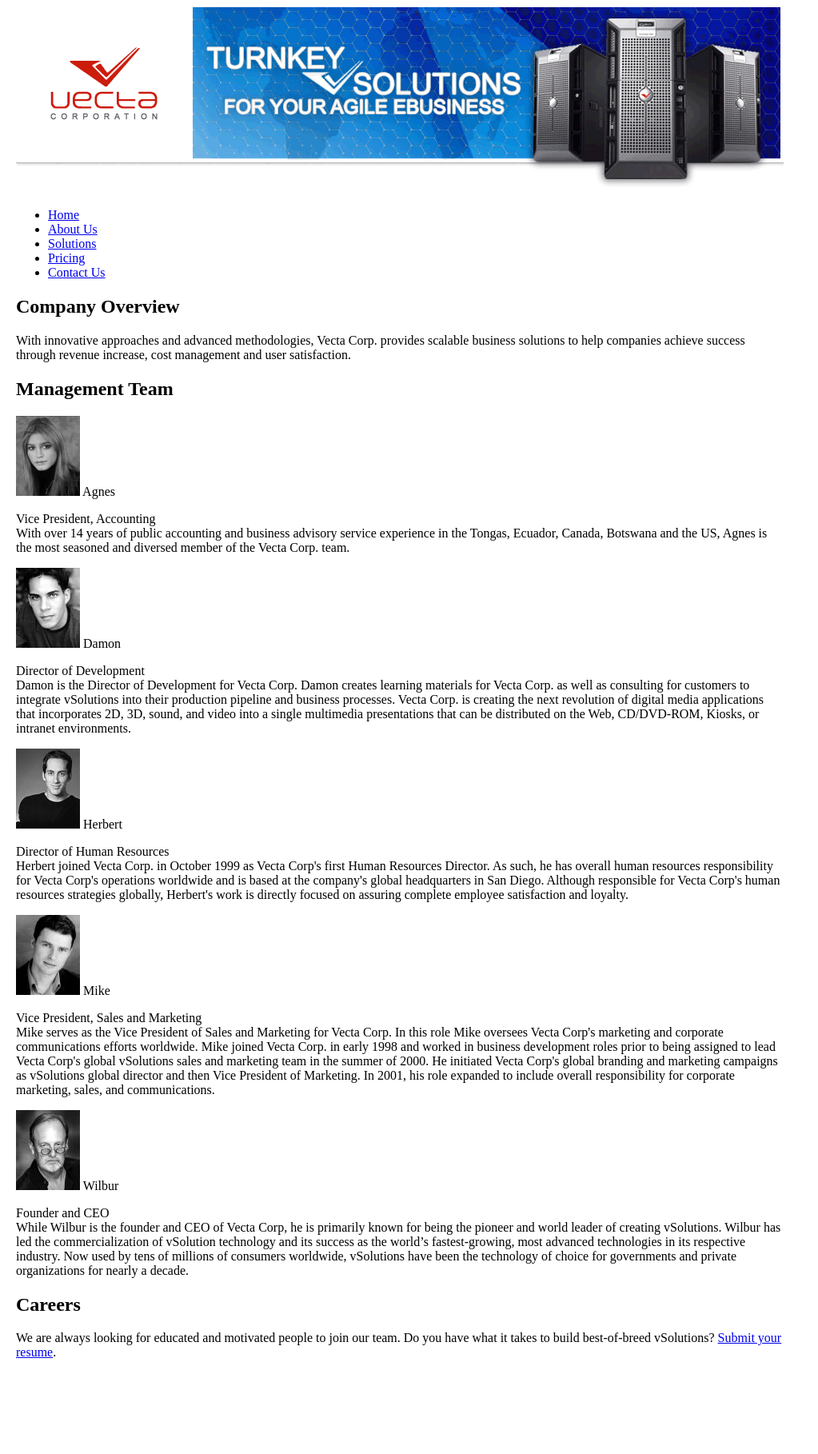
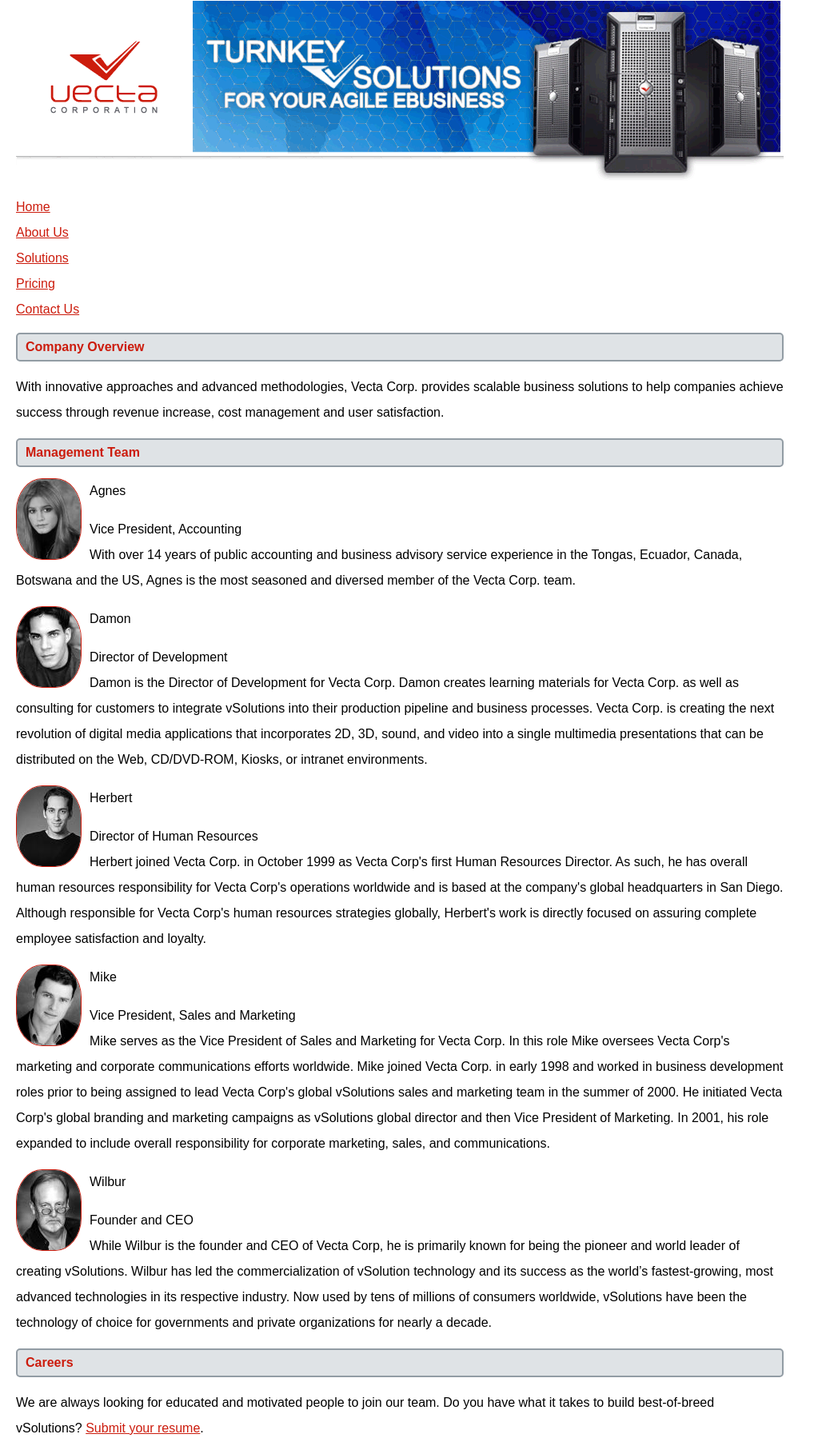
Before and after one commit to GarrettJMU/648-Assignment3, a plain HTML site: page part2/vectacorp/aboutus.html in a window 1280 px wide. Shown: the part 3-1821 px from the top of the page at 80% size, without its empty margins (0-1023 px from the left). Before the commit the page ends 1719 px from the top, so only its background shows below. Drawn offline with Linux system fonts and the light colour scheme.

Commit message:
update all of the other files

```diff
--- a/part2/vectacorp/aboutus.html
+++ b/part2/vectacorp/aboutus.html
@@ -3,11 +3,12 @@
 <head>
     <meta charset="utf-8">
     <title>About Vecta Corporation</title>
+    <link rel="stylesheet" type="text/css" href="styles/master.css" />
 </head>
 
-<body style="width:960px;margin-left:20px;">
+<body>
 <img src="images/header.gif" alt="">
-<ul>
+<ul class="navigation">
     <li><a href="index.html">Home</a></li>
     <li><a href="aboutus.html">About Us</a></li>
     <li><a href="solutions.html">Solutions</a></li>
@@ -15,24 +16,66 @@
     <li><a href="contactus.html">Contact Us</a></li>
 </ul>
 <h2>Company Overview</h2>
-<p>With innovative approaches and advanced methodologies, Vecta Corp. provides scalable business solutions to help companies achieve success through revenue increase, cost management and user satisfaction.</p>
+<p>With innovative approaches and advanced methodologies, Vecta Corp. provides scalable business solutions to help
+    companies achieve success through revenue increase, cost management and user satisfaction.</p>
 <h2>Management Team</h2>
+<div class="managers">
+    <section>
         <img src="images/head_agnes.gif" width="80" height="100" alt="Agnes"> Agnes<br>
         <p>Vice President, Accounting<br>
-    With over 14 years of public accounting and business advisory service experience in the Tongas, Ecuador, Canada, Botswana and the US, Agnes is the most seasoned and diversed member of the Vecta Corp. team.</p>
+            With over 14 years of public accounting and business advisory service experience in the Tongas, Ecuador,
+            Canada,
+            Botswana and the US, Agnes is the most seasoned and diversed member of the Vecta Corp. team.</p>
+    </section>
+    <section>
         <img src="images/head_damon.gif" width="80" height="100" alt="Damon"> Damon<br>
         <p>Director of Development<br>
-    Damon is the Director of Development for Vecta Corp. Damon creates learning materials for Vecta Corp. as well as consulting for customers to integrate vSolutions into their production pipeline and business processes. Vecta Corp. is creating the next revolution of digital media applications that incorporates 2D, 3D, sound, and video into a single multimedia presentations that can be distributed on the Web, CD/DVD-ROM, Kiosks, or intranet environments.</p>
+            Damon is the Director of Development for Vecta Corp. Damon creates learning materials for Vecta Corp. as
+            well as
+            consulting for customers to integrate vSolutions into their production pipeline and business processes.
+            Vecta
+            Corp. is creating the next revolution of digital media applications that incorporates 2D, 3D, sound, and
+            video
+            into a single multimedia presentations that can be distributed on the Web, CD/DVD-ROM, Kiosks, or intranet
+            environments.</p>
+    </section>
+    <section>
         <img src="images/head_herbert.gif" width="80" height="100" alt=""> Herbert<br>
         <p>Director of Human Resources<br>
-    Herbert joined Vecta Corp. in October 1999 as Vecta Corp's first Human Resources Director. As such, he has overall human resources responsibility for Vecta Corp's operations worldwide and is based at the company's global headquarters in San Diego. Although responsible for Vecta Corp's human resources strategies globally, Herbert's work is directly focused on assuring complete employee satisfaction and loyalty.</p>
+            Herbert joined Vecta Corp. in October 1999 as Vecta Corp's first Human Resources Director. As such, he has
+            overall human resources responsibility for Vecta Corp's operations worldwide and is based at the company's
+            global headquarters in San Diego. Although responsible for Vecta Corp's human resources strategies globally,
+            Herbert's work is directly focused on assuring complete employee satisfaction and loyalty.</p>
+    </section>
+    <section>
         <img src="images/head_mike.gif" width="80" height="100" alt="Mike"> Mike<br>
         <p>Vice President, Sales and Marketing<br>
-    Mike serves as the Vice President of Sales and Marketing for Vecta Corp. In this role Mike oversees Vecta Corp's marketing and corporate communications efforts worldwide. Mike joined Vecta Corp. in early 1998 and worked in business development roles prior to being assigned to lead Vecta Corp's global vSolutions sales and marketing team in the summer of 2000. He initiated Vecta Corp's global branding and marketing campaigns as vSolutions global director and then Vice President of Marketing. In 2001, his role expanded to include overall responsibility for corporate marketing, sales, and communications.</p>
+            Mike serves as the Vice President of Sales and Marketing for Vecta Corp. In this role Mike oversees Vecta
+            Corp's
+            marketing and corporate communications efforts worldwide. Mike joined Vecta Corp. in early 1998 and worked
+            in
+            business development roles prior to being assigned to lead Vecta Corp's global vSolutions sales and
+            marketing
+            team in the summer of 2000. He initiated Vecta Corp's global branding and marketing campaigns as vSolutions
+            global director and then Vice President of Marketing. In 2001, his role expanded to include overall
+            responsibility for corporate marketing, sales, and communications.</p>
+    </section>
+    <section>
         <img src="images/head_wilbur.gif" width="80" height="100" alt="Wilbur"> Wilbur<br>
         <p>Founder and CEO<br>
-    While Wilbur is the founder and CEO of Vecta Corp, he is primarily known for being the pioneer and world leader of creating vSolutions. Wilbur has led the commercialization of vSolution technology and its success as the world’s fastest-growing, most advanced technologies in its respective industry. Now used by tens of millions of consumers worldwide, vSolutions have been the technology of choice for governments and private organizations for nearly a decade.</p>
+            While Wilbur is the founder and CEO of Vecta Corp, he is primarily known for being the pioneer and world
+            leader
+            of creating vSolutions. Wilbur has led the commercialization of vSolution technology and its success as the
+            world’s fastest-growing, most advanced technologies in its respective industry. Now used by tens of millions
+            of
+            consumers worldwide, vSolutions have been the technology of choice for governments and private organizations
+            for
+            nearly a decade.</p>
+    </section>
+</div>
 <h2>Careers</h2>
-<p>We are always looking for educated and motivated people to join our team. Do you have what it takes to build best-of-breed vSolutions? <a href="mailto:hr@vectacorp.com?subject=MY RESUME&cc=herbert@vectacorp.com">Submit your resume</a>.</p>
+<p>We are always looking for educated and motivated people to join our team. Do you have what it takes to build
+    best-of-breed vSolutions? <a href="mailto:hr@vectacorp.com?subject=MY RESUME&cc=herbert@vectacorp.com">Submit your
+        resume</a>.</p>
 </body>
 </html>
--- /dev/null
+++ b/part2/vectacorp/styles/master.css
@@ -0,0 +1,98 @@
+body {
+    width: 960px;
+    margin-left: 20px;
+    margin-top: 0;
+    margin-right: 0;
+    margin-bottom: 0;
+}
+
+* {
+    font-family: Arial, Helvetica, sans-serif;
+    font-size: 1em;
+    line-height: 2em;
+}
+
+a {
+    color: #cc1c0d;
+}
+
+.navigation {
+    margin: 0;
+    padding: 0;
+    list-style-type: none;
+}
+
+h2 {
+    color: #cc1c0d;
+    background-color: #dfe3e6;
+    border: 2px solid #929CA4;
+    padding-left: 10px;
+    border-radius: 5px;
+}
+
+/*Home page*/
+.vprospect-home, .vretain-home, .vconvert-home {
+    float: left;
+}
+
+/*Solution page*/
+#vprospect, #vretain, #vconvert {
+    font-weight: bold;
+}
+
+.solution-subsection {
+    display: flex;
+}
+
+/*About us page*/
+.managers img {
+    border-radius: 40%;
+    border: 1px solid #CC1C0D;
+}
+
+.managers img {
+    margin-right: 10px;
+    float: left;
+}
+
+
+/*Pricing page*/
+
+.pricing-subsection h3:first-child {
+    border-top: 5px solid #000000;
+}
+
+.pricing-subsection, .vprospect h3 {
+    border-top: 5px solid #CC1C0D;
+}
+
+.pricing-subsection, .vconvert h3 {
+    border-top: 5px solid #37A4A4;
+}
+
+.pricing-subsection, .vretain h3 {
+    border-top: 5px solid #685288;
+}
+
+.pricing-subsection h3:first-child {
+    margin-top: 20px
+}
+
+.pricing {
+    display: grid;
+    grid-column-gap: 10px;
+    grid-template-columns: 230px 230px 230px 230px;
+    text-align: center;
+    grid-column-start: 1;
+    grid-column-end: 4;
+}
+
+.pricing-subsection {
+    border-radius: 25px;
+    border: 2px solid lightgrey;
+    padding-top: 10px;
+}
+
+.pricing-subsection:last-child {
+    padding-top: 20px;
+}
```
Also changed, not shown: part2/vectacorp/contactus.html (+3 -2 lines), part2/vectacorp/index.html (+29 -13 lines), part2/vectacorp/pricing.html (+11 -2 lines), part2/vectacorp/solutions.html (+41 -15 lines). Lines whose indentation alone changed are shown as unchanged.
